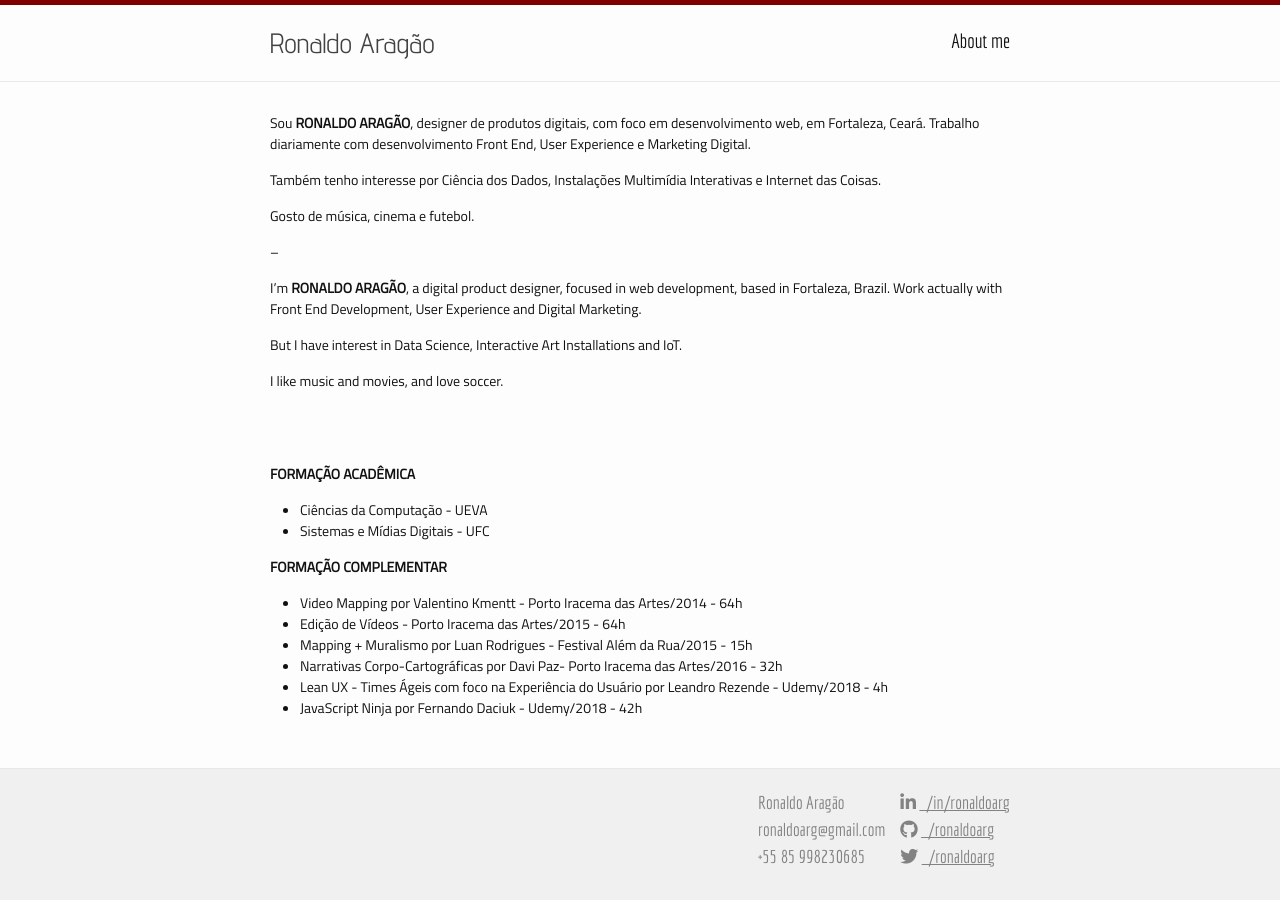
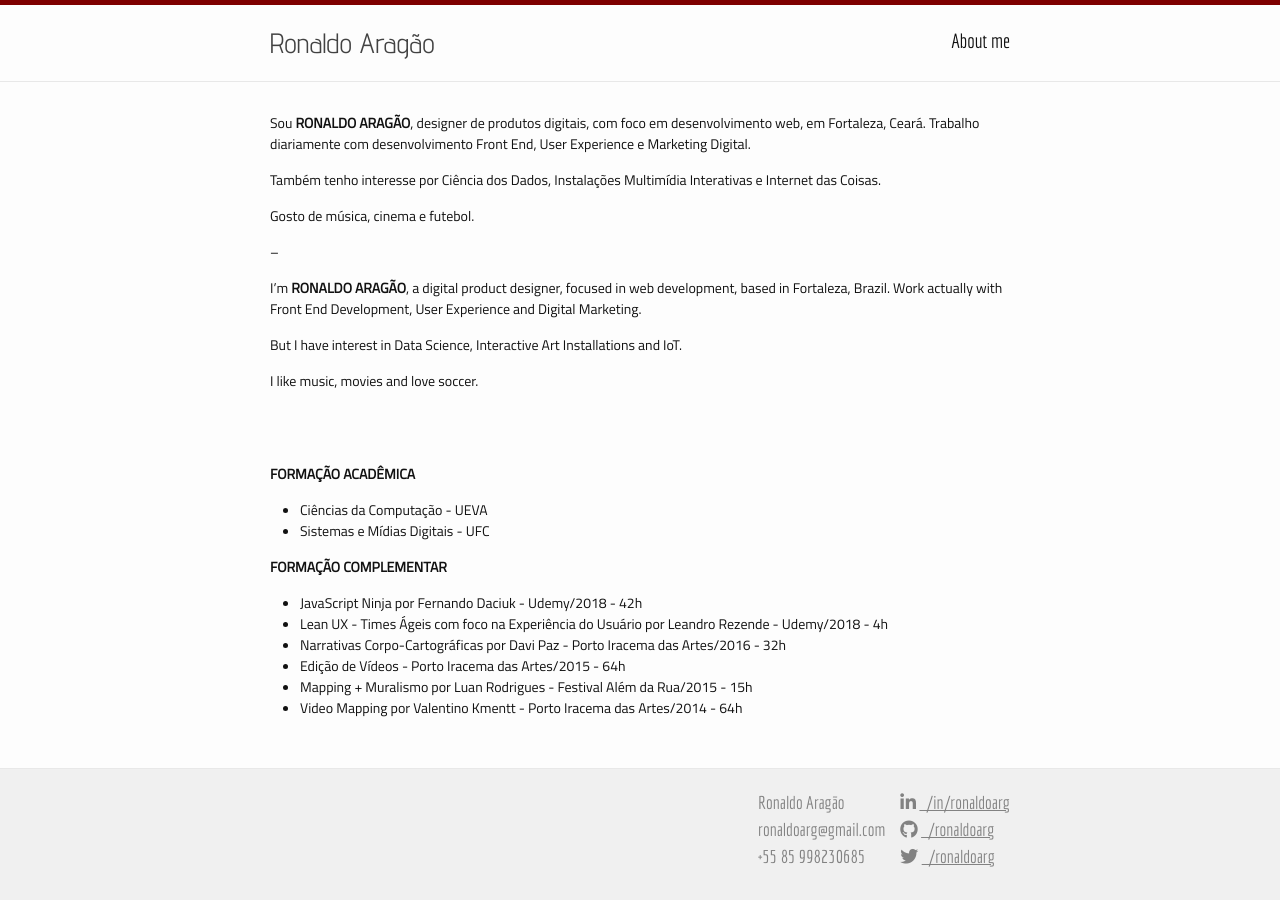
Before and after one commit to ronaldoarg/ronaldoarg.github.io, a Jekyll site: the page built from about.md, in a window 1280 px wide. Built offline with Jekyll 4.4.1, drawn with Linux system fonts in a browser that asks for light colours; nearby versions of some CDN libraries.

Commit message:
Changing order of Formação complementar section

```diff
--- a/about.md
+++ b/about.md
@@ -16,7 +16,7 @@ I'm **RONALDO ARAGÃO**, a digital product designer, focused in web development,
 
 But I have interest in Data Science, Interactive Art Installations and IoT.
 
-I like music and movies, and love soccer.
+I like music, movies and love soccer.
 
 <br/>
 <br/>
@@ -28,9 +28,9 @@ I like music and movies, and love soccer.
 
 #### **FORMAÇÃO COMPLEMENTAR** ####
 
-* Video Mapping por Valentino Kmentt - Porto Iracema das Artes/2014 - 64h
+* JavaScript Ninja por Fernando Daciuk - Udemy/2018 - 42h
+* Lean UX - Times Ágeis com foco na Experiência do Usuário por Leandro Rezende - Udemy/2018 - 4h
+* Narrativas Corpo-Cartográficas por Davi Paz - Porto Iracema das Artes/2016 - 32h
 * Edição de Vídeos - Porto Iracema das Artes/2015 - 64h
 * Mapping + Muralismo por Luan Rodrigues - Festival Além da Rua/2015 - 15h
-* Narrativas Corpo-Cartográficas por Davi Paz- Porto Iracema das Artes/2016 - 32h
-* Lean UX - Times Ágeis com foco na Experiência do Usuário por Leandro Rezende - Udemy/2018 - 4h
-* JavaScript Ninja por Fernando Daciuk - Udemy/2018 - 42h
+* Video Mapping por Valentino Kmentt - Porto Iracema das Artes/2014 - 64h
```
